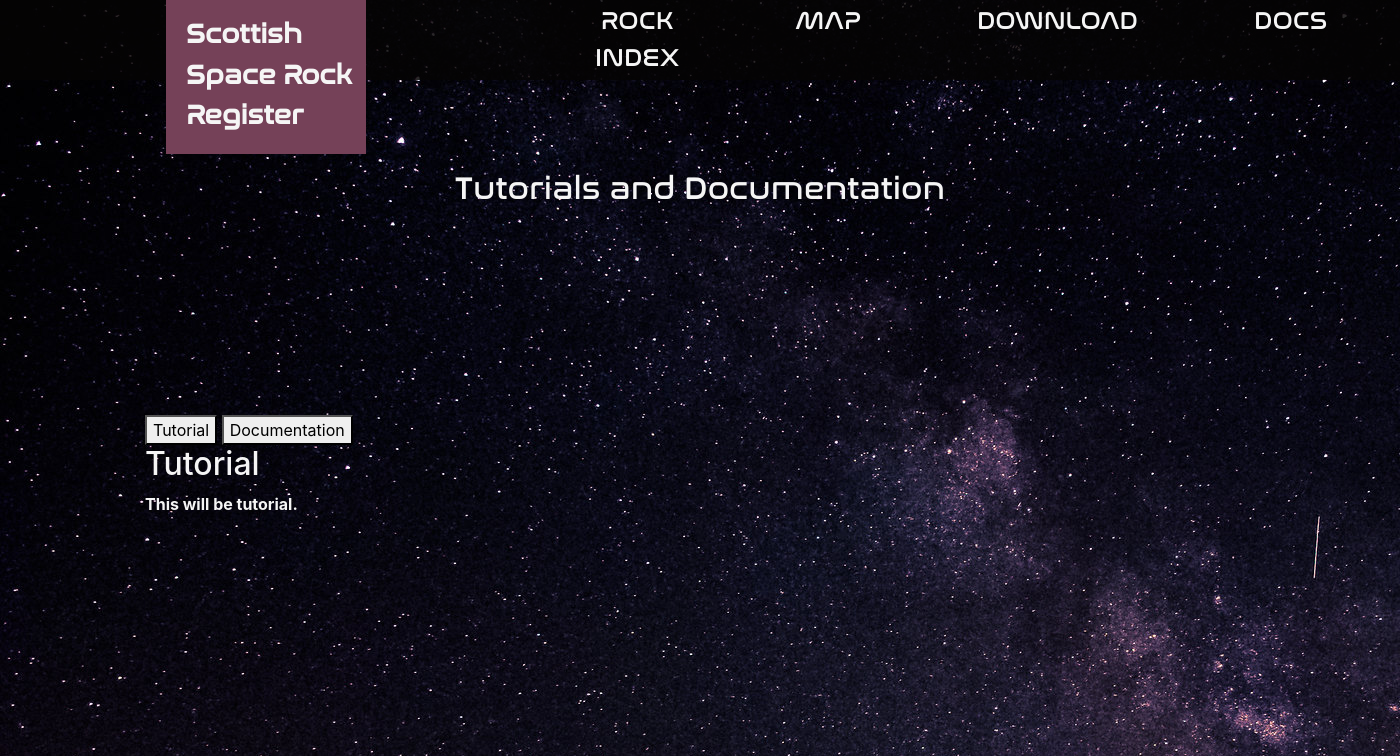
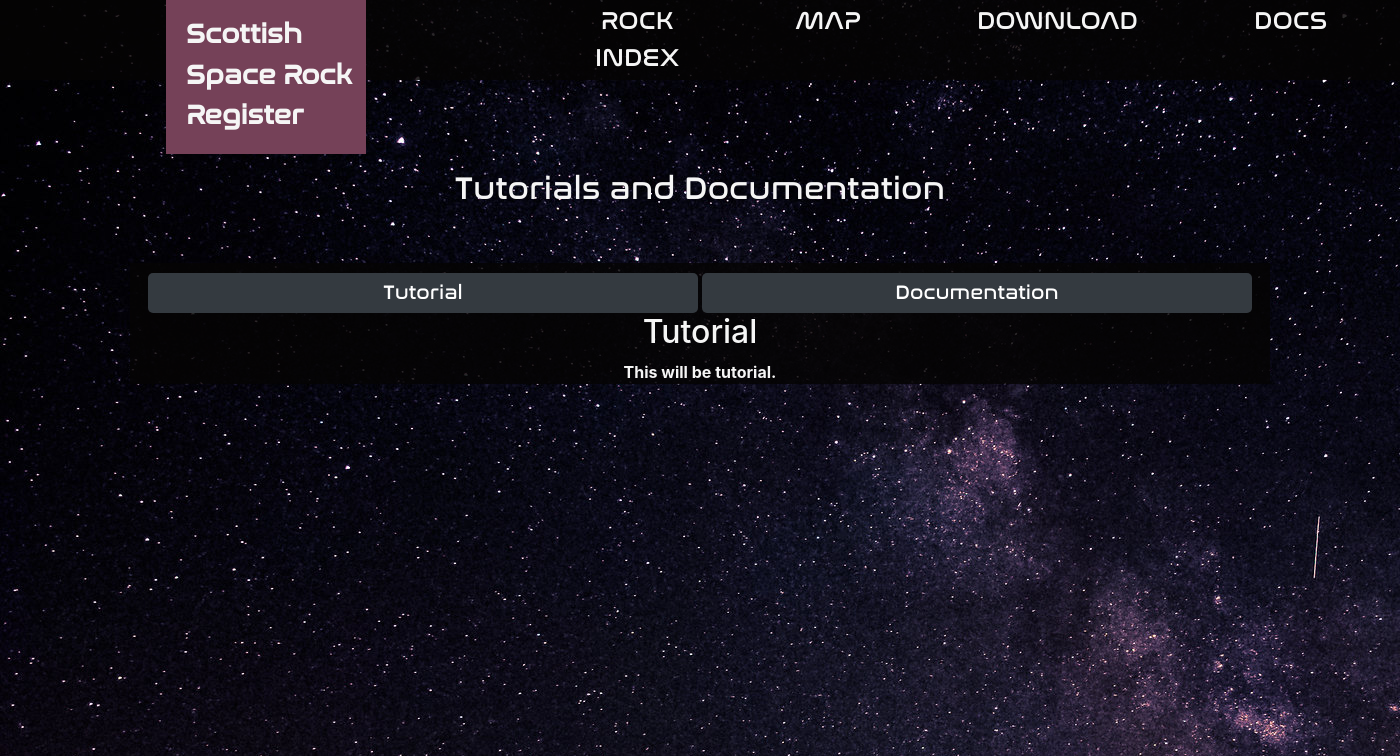
Before and after one commit to Jbenav200/ssrr, a Django app: page /docs/ in a window 1400 px wide. Shown: the top 756 px of the page. Run offline with Django 3.2, Linux system fonts and the light colour scheme; some libraries are stand-ins or nearby versions.

Commit message:
tut page

```diff
--- a/static/css/style.css
+++ b/static/css/style.css
@@ -358,6 +358,21 @@ body::-webkit-scrollbar-thumb{
     margin-left: 155px;
 }
 
+.btn-tab{
+    margin-top: 10px;
+    font-size: 20px;
+    height: 40px;
+    width: 49.5%;
+    font-family: nasa, Nasalization-rg;
+    padding: 0;
+    border: 5px;
+    border-radius: 5px;
+}
+
+.container-docs{
+    background: rgba(5, 4, 4, 0.85);
+}
+
 @font-face {
     font-family: nasa;
     src: url('../fonts/nasalization-rg.ttf');
--- a/tracker/templates/tracker/docs.html
+++ b/tracker/templates/tracker/docs.html
@@ -1,25 +1,24 @@
 {% extends 'base.html' %}
 {% block content%}
-<div class="container bt-20">
+<div class="container">
     <div class="row">
         <div class="col-md-12 text-center">
             <h2 class="text-whites text-center mt-20">Tutorials and Documentation</h2>
         </div>
     </div>
 </div>
-<div class="container">
-
-    <div class="w3-bar w3-black">
-        <button class="w3-bar-item w3-button" onclick="openTab('Tutorial')">Tutorial</button>
-        <button class="w3-bar-item w3-button" onclick="openTab('Documentation')">Documentation</button>
+<div class="container mt-5 container-docs">
+    <div class="nav-brand text-center">
+        <button id="tut" class="btn-dark btn-tab" onclick="openTab('Tutorial')">Tutorial</button>
+        <button class="btn-dark btn-tab" onclick="openTab('Documentation')">Documentation</button>
     </div>
 
-    <div id="Tutorial" class="w3-container tut_doc">
+    <div id="Tutorial" class="tut_doc text-center">
         <h2>Tutorial</h2>
         <p>This will be tutorial.</p>
     </div>
 
-    <div id="Documentation" class="w3-container tut_doc" style="display:none">
+    <div id="Documentation" class="tut_doc text-center" style="display:none">
         <h2>Documentation</h2>
         <p>This will be documentation.</p>
     </div>
```
